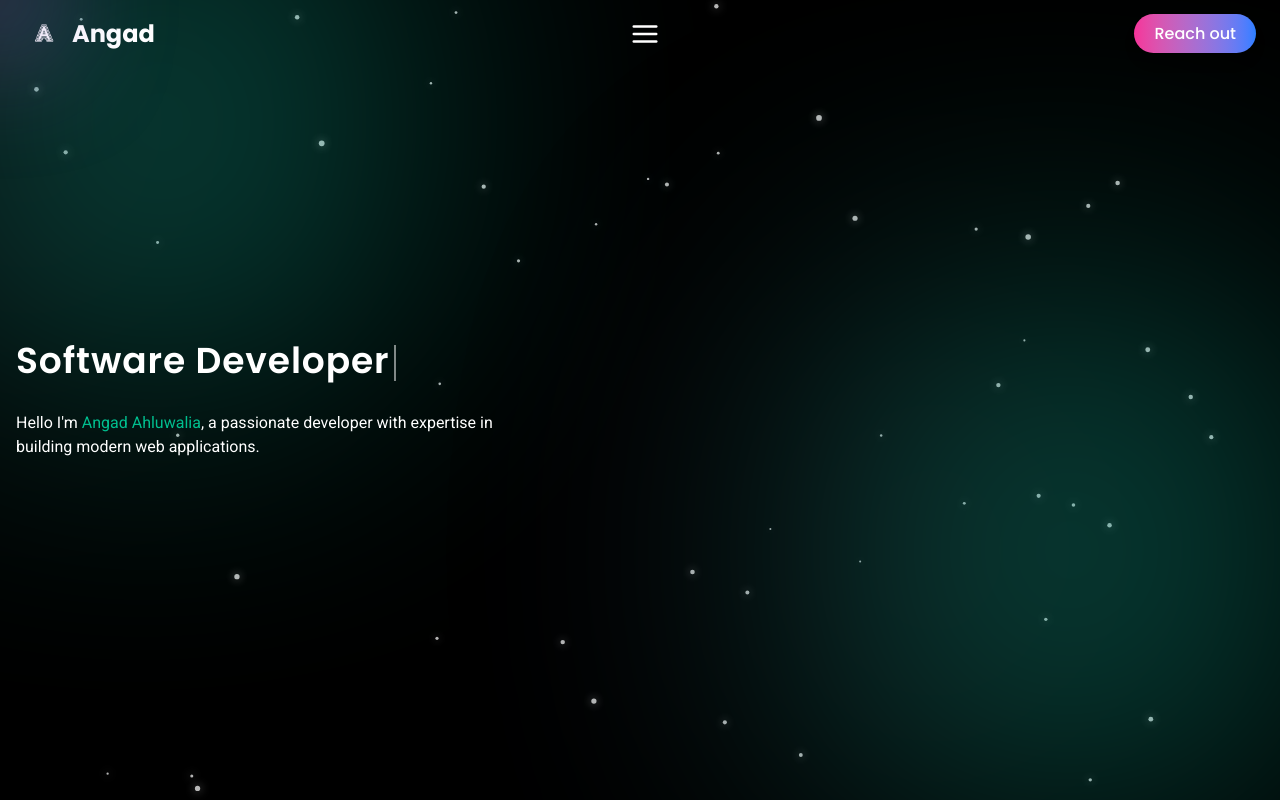
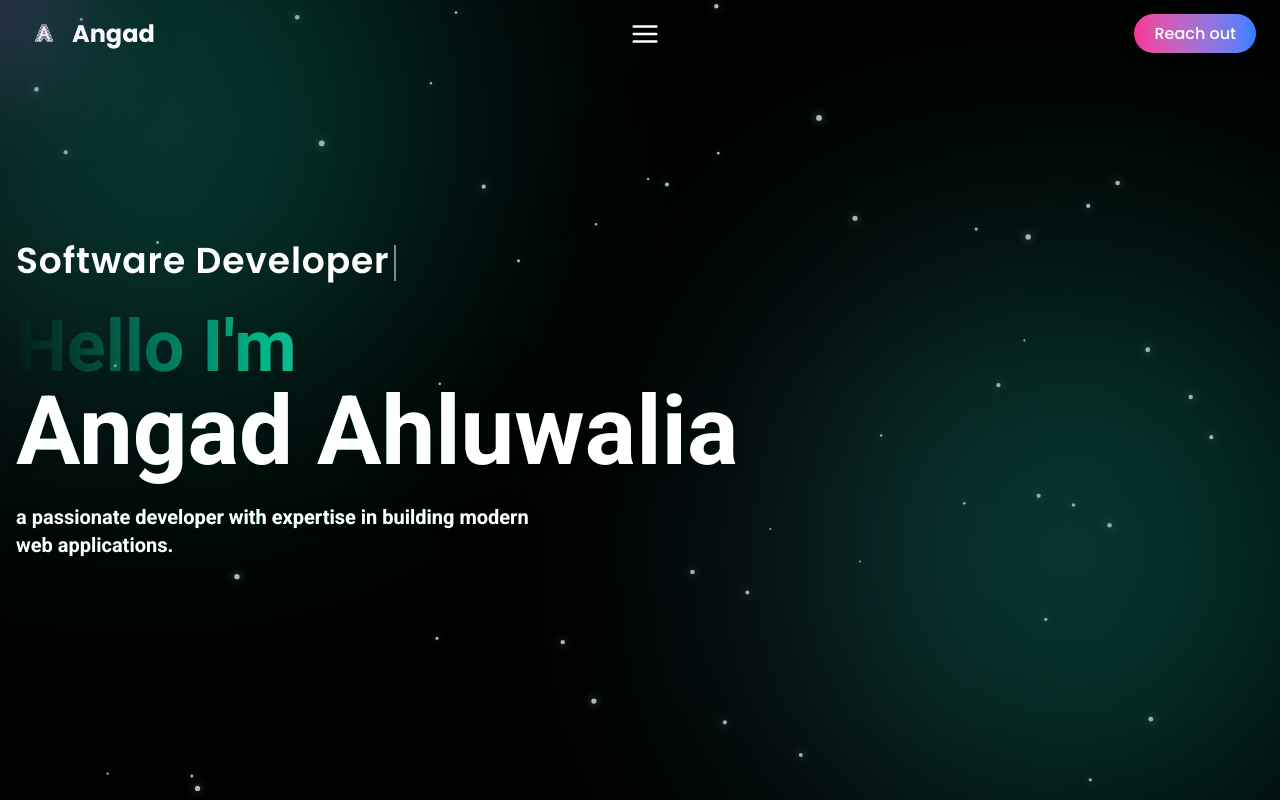
Before and after one commit to AngadAhluwalia/my-portfolio, a React (Vite) app: page / in a window 1280 px wide. Shown: the top 800 px of the page. Built offline with nearby package versions, Linux system fonts and the light colour scheme.

Commit message:
added buttons and amilations to home page

```diff
--- a/src/section/Home.jsx
+++ b/src/section/Home.jsx
@@ -56,9 +56,18 @@ export default function Home() {
               <span>{roles[index].substring(0, subIndex)}</span>
               <span className="inline-block w-[2px] h-[1em] ml-1 bg-white animate-pulse align-middle"></span>
             </motion.div>
-            <h1>
-              Hello I'm <span className="text-[#00bf8f]">Angad Ahluwalia</span>, a passionate developer with expertise in building modern web applications.
-            </h1>
+            <motion.h1 className="text-4xl sm:text-5xl md:text-6xl lg:text-7xl font-bold text-transparent bg-clip-text bg-gradient-to-r from [#1cd8d2] via-[#00bf8f] to-[#302b63] drop-shadow-lg"
+              initial={{ opacity: 0, y: 40 }}
+              animate={{ opacity: 1, y: 0 }}
+              transition={{ delay: 0.4, duration: 0.8 }}
+            >
+              Hello I'm <span className="text-white font-bold text-5xl sm:text-6xl md:text-7xl lg:text-8xl lg:whitespace-nowrap">Angad Ahluwalia</span>
+              <motion.p className="mt-6 text-base sm:text-lg md:text-xl  text-white"
+              initial={{ opacity: 0, y: 20 }}
+              animate={{ opacity: 1, y: 0 }}
+              transition={{ delay: 0.4, duration: 0.8 }}
+              >a passionate developer with expertise in building modern web applications.</motion.p>
+            </motion.h1>
           </div>
         </div>
       </div>
```
